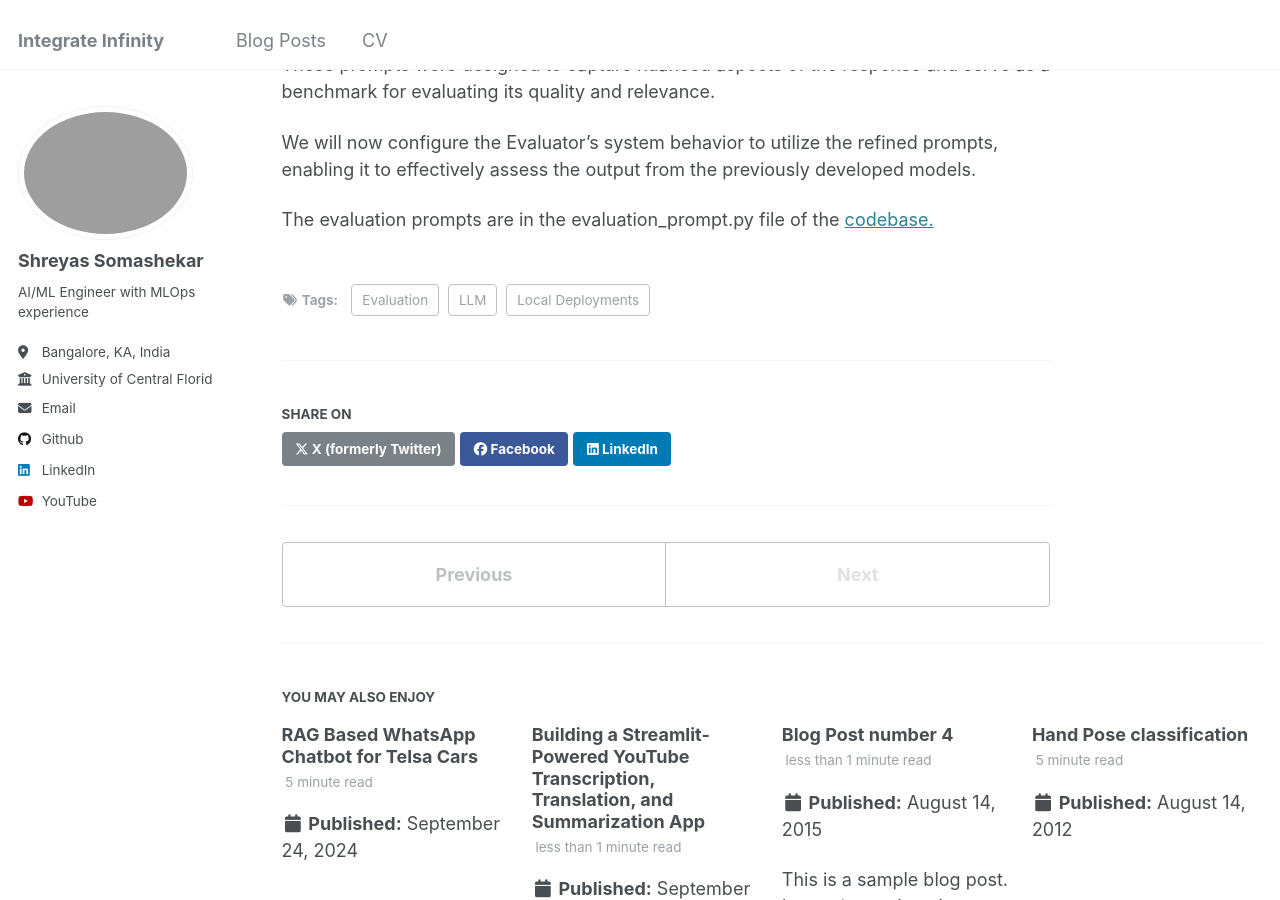
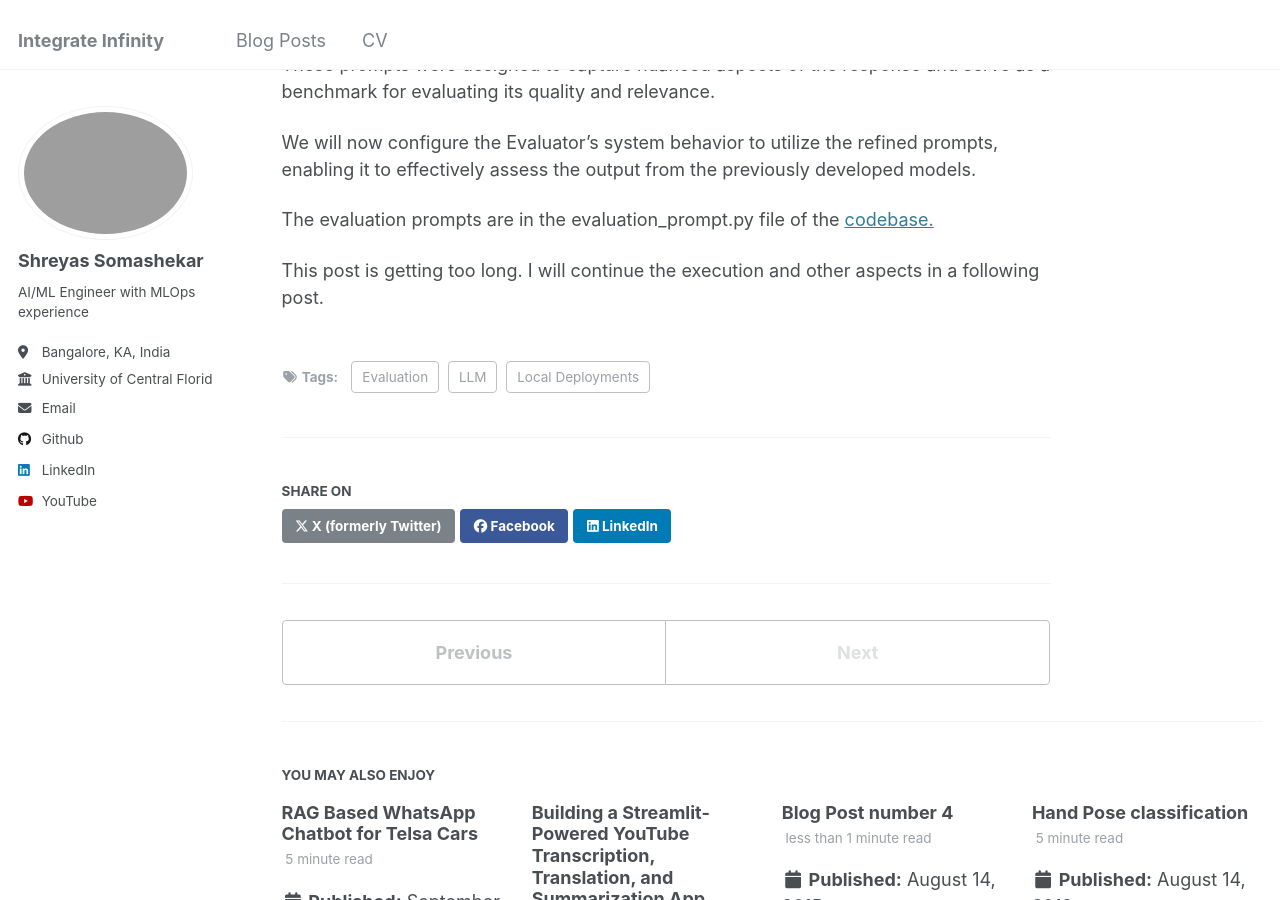
Before and after one commit to sher-somas/sher-somas.github.io, a Jekyll site: the page built from _posts/2199-01-01-future-post.md, in a window 1280 px wide and 900 px high, scrolled down 13538 px. Built offline with Jekyll 4.4.1, drawn with Linux system fonts in a browser that asks for light colours; some of the changed text lies outside the part shown.

Commit message:
splitting the post

```diff
--- a/_posts/2199-01-01-future-post.md
+++ b/_posts/2199-01-01-future-post.md
@@ -355,3 +355,5 @@ Following an iterative approach that involved extensive trial and error with lar
 We will now configure the Evaluator's system behavior to utilize the refined prompts, enabling it to effectively assess the output from the previously developed models.
 
 The evaluation prompts are in the evaluation_prompt.py file of the [codebase.](https://github.com/sher-somas/LLM-as-judge)
+
+This post is getting too long. I will continue the execution and other aspects in a following post.
```
